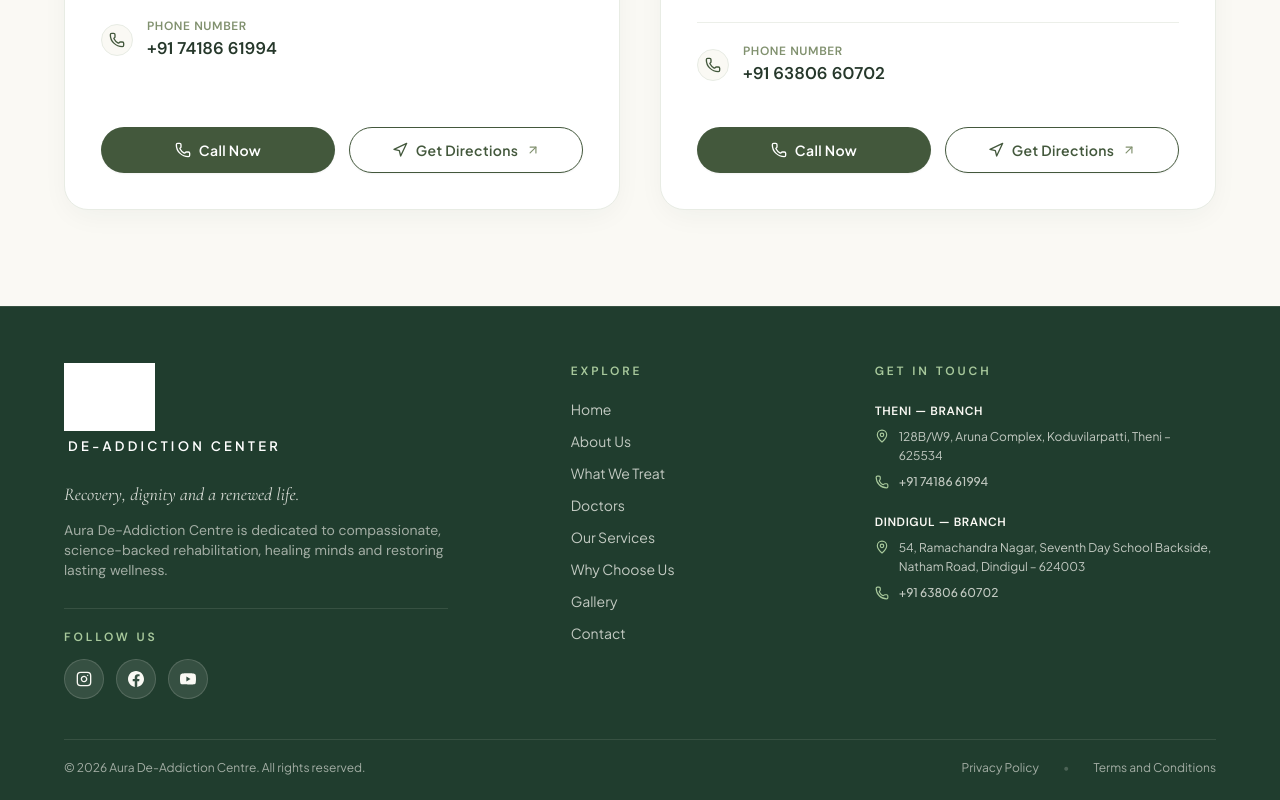
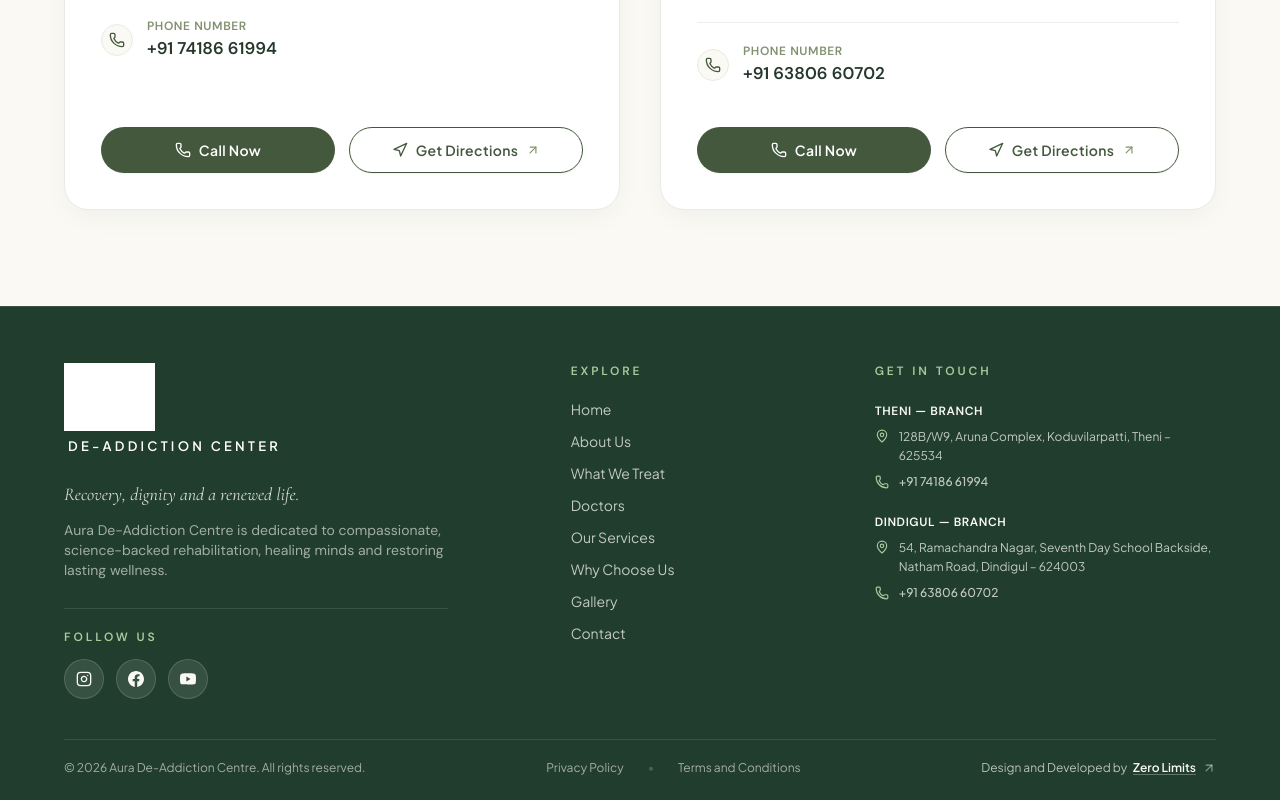
Before and after one commit to auracentre/auracentre, a React (Vite) app: page / in a window 1280 px wide. Shown: the part 6029-6829 px from the top of the page. Built offline with nearby package versions, Linux system fonts and the light colour scheme; grey boxes are pictures that could not be loaded; a web font is replaced by a local one.

Commit message:
feat(footer): add Design and Developed by Zero Limits credit link

```diff
--- a/src/components/layout/Footer.jsx
+++ b/src/components/layout/Footer.jsx
@@ -1,5 +1,5 @@
 import React, { useState, useEffect } from 'react';
-import { Phone, MapPin, X } from 'lucide-react';
+import { Phone, MapPin, X, ArrowUpRight } from 'lucide-react';
 import AuraLogo from '../common/AuraLogo';
 import contactService from '../../services/contactService';
 import { useMotionPreference } from '../../hooks/useMotionPreference';
@@ -347,14 +347,16 @@ export default function Footer() {
 
 
         {/* =========================================================
-            PART D: BOTTOM LEGAL BAR (Dynamic Year & Accessible Links)
+            PART D: BOTTOM LEGAL BAR (Dynamic Year, Links & Credits)
            ========================================================= */}
-        <div className="pt-4 sm:pt-5 border-t border-[#FAF9F4]/10 flex flex-col sm:flex-row items-center justify-between gap-3 text-xs text-[#FAF9F4]/60">
-          <p className="text-center sm:text-left">
+        <div className="pt-4 sm:pt-5 border-t border-[#FAF9F4]/10 flex flex-col md:flex-row items-center justify-between gap-3.5 sm:gap-4 text-xs text-[#FAF9F4]/60">
+          {/* Left: Copyright */}
+          <p className="text-center md:text-left order-1">
             &copy; {CURRENT_YEAR} Aura De-Addiction Centre. All rights reserved.
           </p>
 
-          <div className="flex items-center gap-6">
+          {/* Center: Legal Modals */}
+          <div className="flex items-center gap-5 sm:gap-6 order-2">
             <button
               type="button"
               onClick={() => setLegalModal('privacy')}
@@ -372,6 +374,26 @@ export default function Footer() {
             >
               Terms and Conditions
             </button>
+          </div>
+
+          {/* Right End: Agency Credit */}
+          <div className="text-center md:text-right order-3">
+            <a
+              href="https://www.zerolimits.co.in/"
+              target="_blank"
+              rel="noopener noreferrer"
+              className="inline-flex items-center gap-1.5 text-[#FAF9F4]/70 hover:text-[#A8C99C] transition-colors duration-200 group focus-visible:outline-none focus-visible:underline"
+              aria-label="Design and Developed by Zero Limits (opens in new tab)"
+            >
+              <span>Design and Developed by</span>
+              <span className="text-[#FAF9F4] group-hover:text-[#A8C99C] font-semibold underline underline-offset-2 decoration-[#FAF9F4]/30 group-hover:decoration-[#A8C99C] transition-colors">
+                Zero Limits
+              </span>
+              <ArrowUpRight
+                className="w-3.5 h-3.5 text-[#FAF9F4]/50 group-hover:text-[#A8C99C] group-hover:translate-x-0.5 group-hover:-translate-y-0.5 transition-transform"
+                aria-hidden="true"
+              />
+            </a>
           </div>
         </div>
       </div>
```
Also changed, not shown: 1 other file (tests, documents, lock files or other folders).
